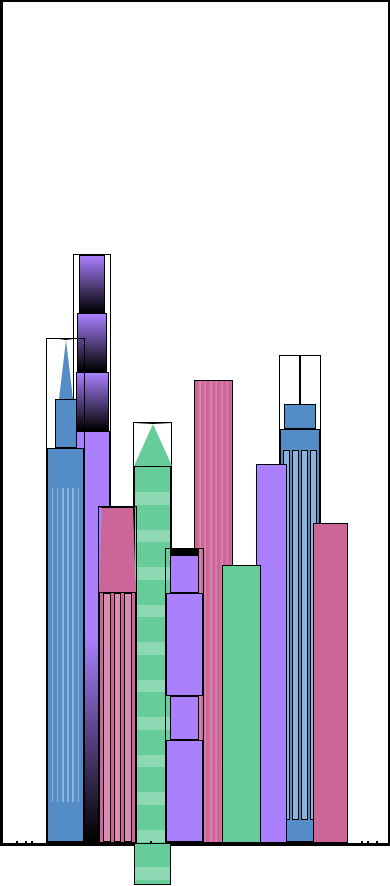
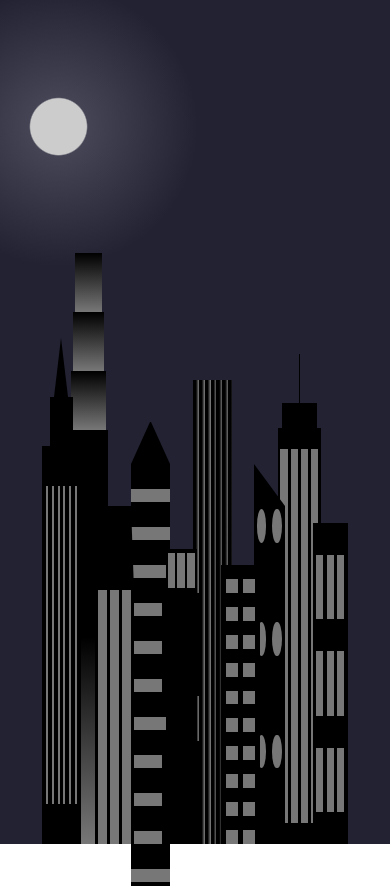
Before and after one commit to faizzmi/Responsive-Web-Design, a plain HTML site: page City Skyline/index.html in a window 390 px wide. Drawn offline with Linux system fonts and the light colour scheme.

Commit message:
pitpot finsih

```diff
--- a/City Skyline/index.html
+++ b/City Skyline/index.html
@@ -8,7 +8,7 @@
 </head>
 
 <body>
-    <div class="background-buildings">
+    <div class="background-buildings sky">
         <div></div>
         <div></div>
         <div class="bb1 building-wrap">
@@ -55,7 +55,7 @@
         </div>
         <div></div>
         <div class="fb3 building-wrap">
-            <div class="fb3a">
+            <div class="fb3a window-wrap">
                 <div class="fb3-window"></div>
                 <div class="fb3-window"></div>
                 <div class="fb3-window"></div>
@@ -64,7 +64,17 @@
             <div class="fb3a"></div>
             <div class="fb3b"></div>
         </div>
-        <div class="fb4"></div>
+        <div class="fb4">
+            <div class="fb4a"></div>
+            <div class="fb4b">
+                <div class="fb4-window"></div>
+                <div class="fb4-window"></div>
+                <div class="fb4-window"></div>
+                <div class="fb4-window"></div>
+                <div class="fb4-window"></div>
+                <div class="fb4-window"></div>
+            </div>
+        </div>
         <div class="fb5"></div>
         <div class="fb6"></div>
         <div></div>
--- a/City Skyline/styles.css
+++ b/City Skyline/styles.css
@@ -3,14 +3,13 @@
     --building-color2: #66cc99;
     --building-color3: #cc6699;
     --building-color4: #538cc6;
-    --window-color1: black;
+    --window-color1: #bb99ff;
     --window-color2: #8cd9b3;
     --window-color3: #d98cb3;
     --window-color4: #8cb3d9;
 }
 
 * {
-    border: 1px solid black;
     box-sizing: border-box;
 }
 
@@ -41,6 +40,14 @@ body {
     display: flex;
     align-items: center;
     justify-content: space-evenly;
+}
+
+.sky {
+    background: radial-gradient(closest-corner circle at 15% 15%,
+            #ffcf33,
+            #ffcf33 20%,
+            #ffff66 21%,
+            #bbeeff 100%);
 }
 
 /* BACKGROUND BUILDINGS - "bb" stands for "background building" */
@@ -205,24 +212,87 @@ body {
     background-color: var(--building-color1);
 }
 
+.fb3-window {
+    width: 25%;
+    height: 80%;
+    background-color: var(--window-color1);
+}
+
 .fb4 {
     width: 8%;
     height: 45%;
-    background-color: var(--building-color1);
     position: relative;
     left: 10%;
+}
+
+.fb4a {
+    border-top: 5vh solid transparent;
+    border-left: 8vw solid var(--building-color1);
+}
+
+.fb4b {
+    width: 100%;
+    height: 89%;
+    background-color: var(--building-color1);
+    display: flex;
+    flex-wrap: wrap;
+}
+
+.fb4-window {
+    width: 30%;
+    height: 10%;
+    border-radius: 50%;
+    background-color: var(--window-color1);
+    margin: 10%;
 }
 
 .fb5 {
     width: 10%;
     height: 33%;
-    background-color: var(--building-color2);
     position: relative;
     right: 10%;
+    background: repeating-linear-gradient(var(--building-color2),
+            var(--building-color2) 5%,
+            transparent 5%,
+            transparent 10%),
+        repeating-linear-gradient(90deg,
+            var(--building-color2),
+            var(--building-color2) 12%,
+            var(--window-color2) 12%,
+            var(--window-color2) 44%);
 }
 
 .fb6 {
     width: 9%;
     height: 38%;
-    background-color: var(--building-color3);
+    background: repeating-linear-gradient(90deg,
+            var(--building-color3),
+            var(--building-color3) 10%,
+            transparent 10%,
+            transparent 30%),
+        repeating-linear-gradient(var(--building-color3),
+            var(--building-color3) 10%,
+            var(--window-color3) 10%,
+            var(--window-color3) 30%);
 }
+
+@media (max-width: 1000px) {
+    :root {
+        --building-color1: #000;
+        --building-color2: #000;
+        --building-color3: #000;
+        --building-color4: #000;
+        --window-color1: #777;
+        --window-color2: #777;
+        --window-color3: #777;
+        --window-color4: #777;
+    }
+
+    .sky {
+        background: radial-gradient(closest-corner circle at 15% 15%,
+                #ccc,
+                #ccc 20%,
+                #445 21%,
+                #223 100%);
+    }
+}
```
